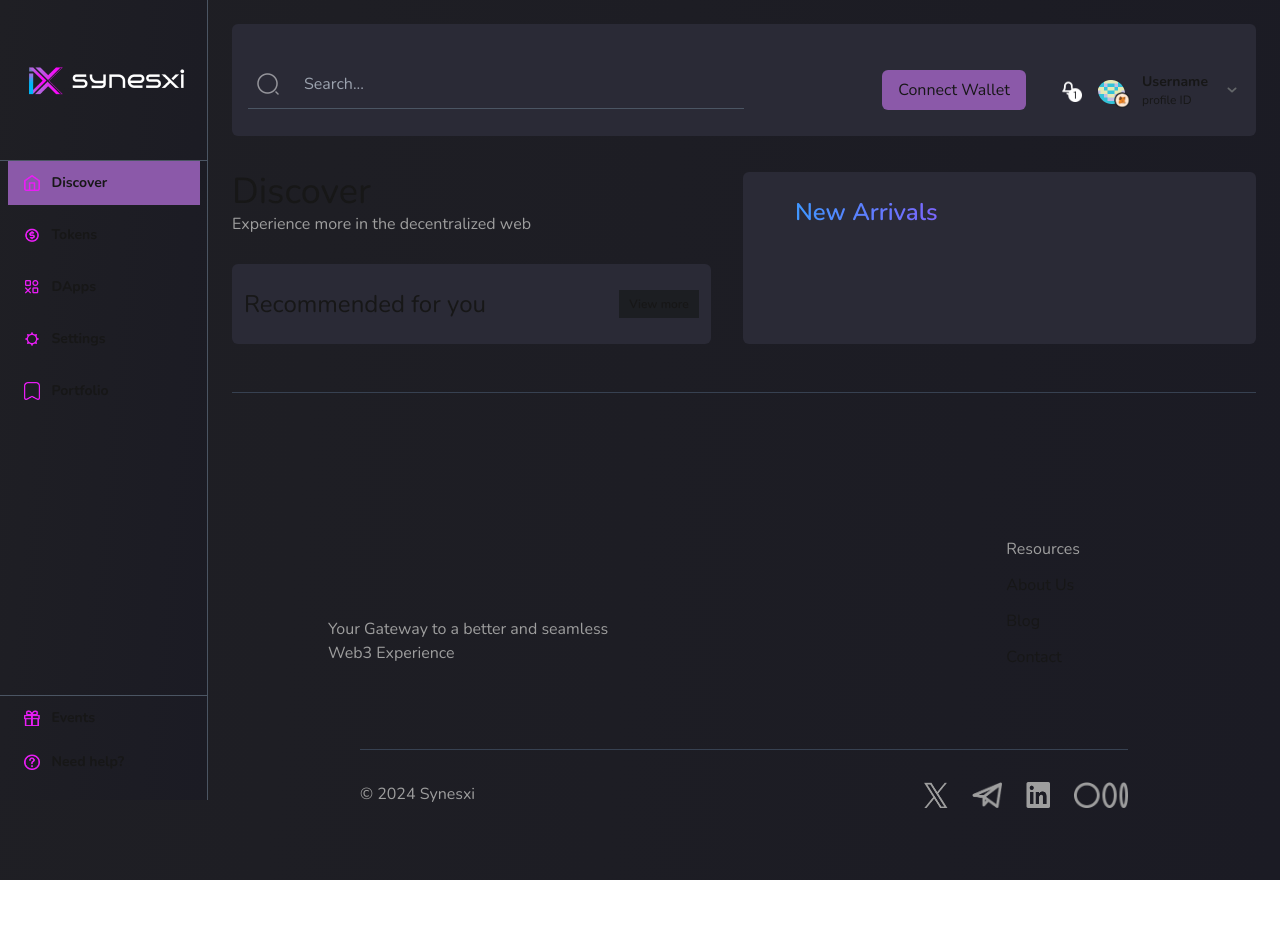
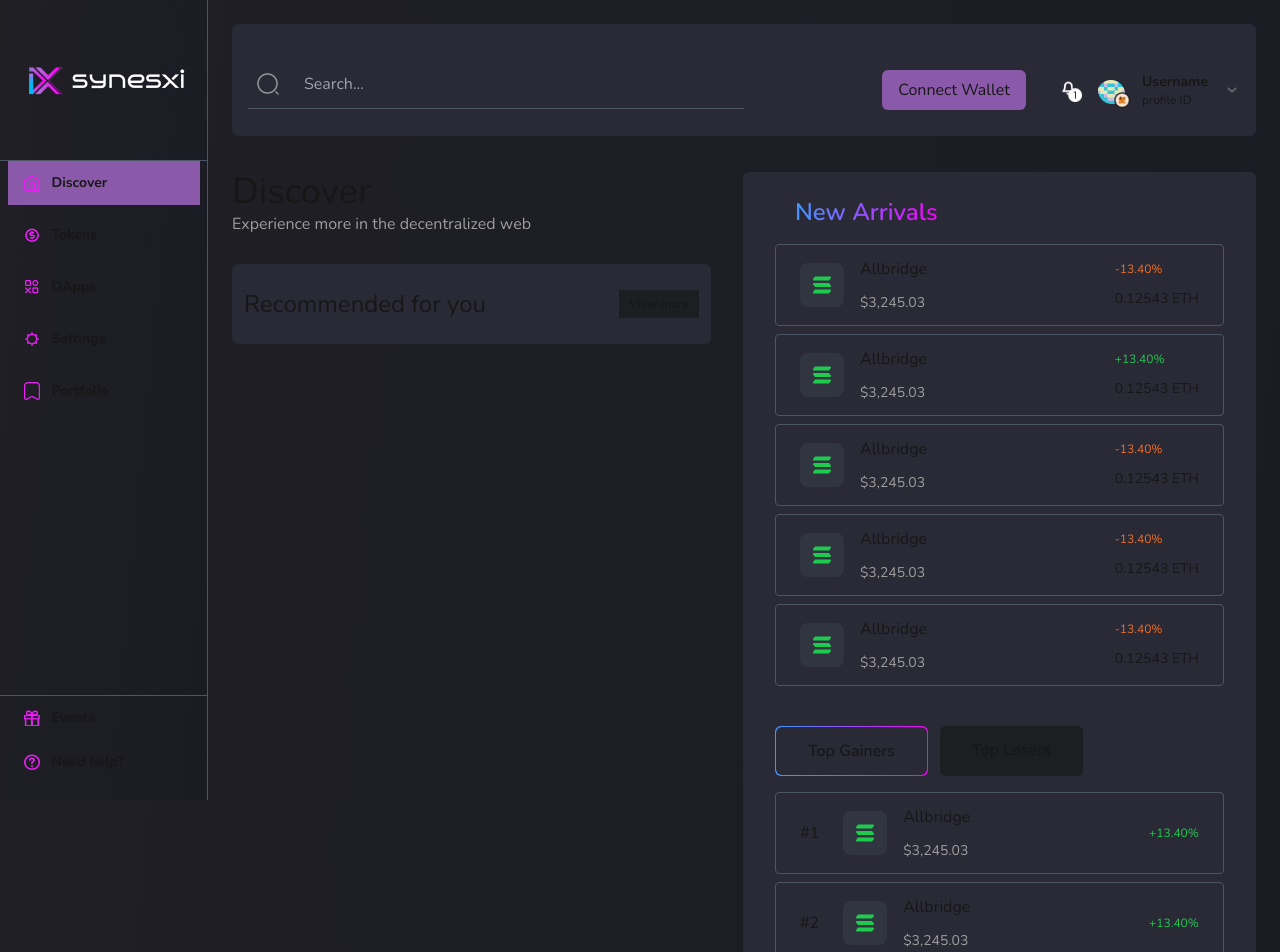
Before and after one commit to softpromin/synesxi-client, a Next.js app: page /discover in a window 1280 px wide. Shown: the top 952 px of the page. Before the commit the page ends 880 px from the top, so only its background shows below. Built offline with nearby package versions, Linux system fonts and the light colour scheme.

Commit message:
Add the new arrivals and top items on the discover/dashboard

```diff
--- a/app/discover/page.tsx
+++ b/app/discover/page.tsx
@@ -1,4 +1,31 @@
+import NewArrivalItem from "@/components/discover/NewArrivalItem";
+import TopItem from "@/components/discover/TopItem";
+
 export default function Discover() {
+  const newArrivals = [
+    { symbol: 'solana', name: 'Allbridge', usd: '$3,245.03', change: '-13.40', price: '0.12543 ETH' },
+    { symbol: 'solana', name: 'Allbridge', usd: '$3,245.03', change: '+13.40', price: '0.12543 ETH' },
+    { symbol: 'solana', name: 'Allbridge', usd: '$3,245.03', change: '-13.40', price: '0.12543 ETH' },
+    { symbol: 'solana', name: 'Allbridge', usd: '$3,245.03', change: '-13.40', price: '0.12543 ETH' },
+    { symbol: 'solana', name: 'Allbridge', usd: '$3,245.03', change: '-13.40', price: '0.12543 ETH' },
+  ];
+
+  const topGainers = [
+    { symbol: 'solana', name: 'Allbridge', usd: '$3,245.03', change: '+13.40' },
+    { symbol: 'solana', name: 'Allbridge', usd: '$3,245.03', change: '+13.40' },
+    { symbol: 'solana', name: 'Allbridge', usd: '$3,245.03', change: '+13.40' },
+    { symbol: 'solana', name: 'Allbridge', usd: '$3,245.03', change: '+13.40' },
+    { symbol: 'solana', name: 'Allbridge', usd: '$3,245.03', change: '+13.40' },
+  ];
+
+  const topLosers = [
+    { symbol: 'solana', name: 'Allbridge', usd: '$3,245.03', change: '-13.40' },
+    { symbol: 'solana', name: 'Allbridge', usd: '$3,245.03', change: '-13.40' },
+    { symbol: 'solana', name: 'Allbridge', usd: '$3,245.03', change: '-13.40' },
+    { symbol: 'solana', name: 'Allbridge', usd: '$3,245.03', change: '-13.40' },
+    { symbol: 'solana', name: 'Allbridge', usd: '$3,245.03', change: '-13.40' },
+  ];
+
   return (
     <div className='flex w-full'>
       <div className='flex flex-col max-w-3/5 w-full'>
@@ -16,8 +43,35 @@
         </div>
       </div>
       <div className='flex flex-col w-full bg-card-body rounded-md ml-8 px-8 py-6'>
-        <div className="bg-custom-gradient bg-clip-text text-transparent text-2xl font-semibold ml-5">New Arrivals</div>
+        <div className="w-fit bg-custom-gradient bg-clip-text text-transparent text-2xl font-semibold ml-5">New Arrivals</div>
+        <div className="flex flex-col mt-4 space-y-2">
+          {newArrivals.map((item, index) => <NewArrivalItem key={index} symbol={item.symbol} name={item.name} usd={item.usd} change={item.change} price={item.price} />)}
+        </div>
+
+        <div className="mt-10">
+          <div className="flex space-x-3">
+            <GradientBorder>
+              <div className="bg-card-body rounded-md px-8 py-3 text-1xl font-semibold">Top Gainers</div>
+            </GradientBorder>
+            <div className="bg-card-item rounded-md px-8 py-3 text-1xl font-semibold">Top Losers</div>
+          </div>
+        </div>
+        <div className="flex flex-col mt-4 space-y-2">
+          {topGainers.map((item, index) => <TopItem key={index} rank={index + 1} symbol={item.symbol} name={item.name} usd={item.usd} change={item.change} />)}
+        </div>
       </div>
     </div>
   );
 }
+
+const GradientBorder = ({
+  children,
+}: Readonly<{
+  children: React.ReactNode;
+}>) => {
+  return (
+    <div className="bg-custom-gradient p-[1px] rounded-md">
+      {children}
+    </div>
+  );
+};
--- /dev/null
+++ b/components/discover/NewArrivalItem.tsx
@@ -0,0 +1,36 @@
+import Image from 'next/image';
+
+interface ItemProps {
+  symbol: string,
+  name: string,
+  usd: string,
+  change: string,
+  price: string
+}
+
+const NewArrivalItem: React.FC<ItemProps> = ({ symbol, name, usd, change, price }) => {
+  return (
+    <div className='flex justify-between items-center px-6 py-3 border border-gray-600 rounded'>
+      <div className='flex'>
+        <div className='flex items-center'>
+          <Image
+            src={`/coin/${symbol}.png`}
+            alt={symbol}
+            width={44}
+            height={44}
+          />
+        </div>
+        <div className='flex flex-col ml-4'>
+          <div>{name}</div>
+          <div className='text-sm text-custom-gray mt-3'>{usd}</div>
+        </div>
+      </div>
+      <div className='flex flex-col'>
+        <div className={`text-xs ${parseFloat(change) < 0 ? 'text-custom-orange' : 'text-custom-green'}`}>{change}%</div>
+        <div className='text-sm mt-3'>{price}</div>
+      </div>
+    </div>
+  );
+};
+
+export default NewArrivalItem;
--- /dev/null
+++ b/components/discover/TopItem.tsx
@@ -0,0 +1,35 @@
+import Image from 'next/image';
+
+interface ItemProps {
+  rank: number,
+  symbol: string,
+  name: string,
+  usd: string,
+  change: string
+}
+
+const TopItem: React.FC<ItemProps> = ({ rank, symbol, name, usd, change }) => {
+  return (
+    <div className='flex justify-between items-center px-6 py-3 border border-gray-600 rounded'>
+      <div className='flex'>
+        <div className='flex items-center'>
+          <div>#{rank}</div>
+          <Image
+            src={`/coin/${symbol}.png`}
+            alt={symbol}
+            width={44}
+            height={44}
+            className='ml-6'
+          />
+        </div>
+        <div className='flex flex-col ml-4'>
+          <div>{name}</div>
+          <div className='text-sm text-custom-gray mt-3'>{usd}</div>
+        </div>
+      </div>
+      <div className={`text-xs ${parseFloat(change) < 0 ? 'text-custom-orange' : 'text-custom-green'}`}>{change}%</div>
+    </div>
+  );
+};
+
+export default TopItem;
--- a/tailwind.config.ts
+++ b/tailwind.config.ts
@@ -15,6 +15,8 @@
         'card-item': '#1C1E22',
         'custom-pink': '#8B59A9',
         'custom-gray': '#9E9E9E',
+        'custom-orange': '#F46D22',
+        'custom-green': '#1ECB4F',
       },
       backgroundImage: {
         'custom-background': 'linear-gradient(95.43deg, #1F1F24 0.45%, #1B1B24 99.61%)',
```
Also changed, not shown: public/coin/solana.png (added).
